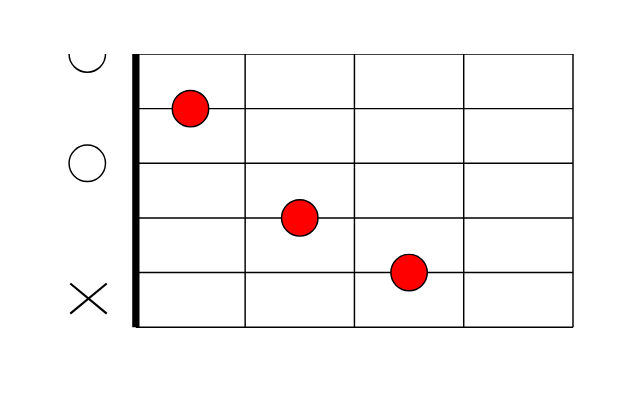
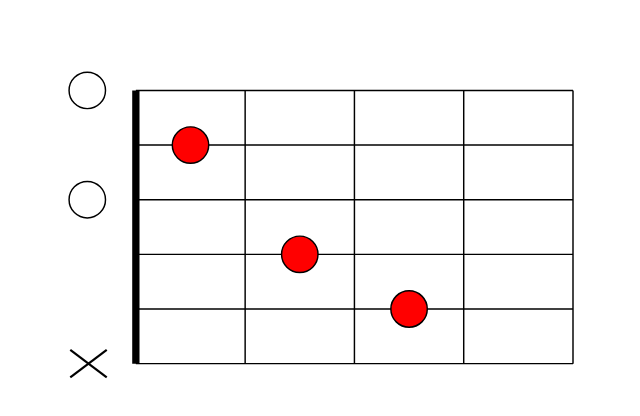
Before and after one commit to fedragon/guitar-practice, a Next.js app: page / in a window 1280 px wide. Shown: the top 416 px of the page, without its empty margins (271-911 px from the left). Built offline with nearby package versions, Linux system fonts and the light colour scheme.

Commit message:
Fix visualization of open/not played strings

```diff
--- a/components/guitar.tsx
+++ b/components/guitar.tsx
@@ -4,28 +4,29 @@ export default function Guitar({
   chord: [number, number, boolean][]
 }) {
   let base = 75
-  let nutoff = base + 25
+  let xoff = base + 25
+  let yoff = 50
   let width = base * 8
   let height = base * 5
 
   return (
     <svg xmlns="http://www.w3.org/2000/svg" viewBox="0 0 840 700" >
       {/* nut */}
-      <line x1={nutoff} y1={0} x2={nutoff} y2={height} stroke={"black"} strokeWidth={10} />
+      <line x1={xoff} y1={yoff} x2={xoff} y2={yoff + height} stroke={"black"} strokeWidth={10} />
 
       {/* frets */}
-      <line x1={nutoff + width / 4} y1={0} x2={nutoff + width / 4} y2={height} stroke={"black"} strokeWidth={2} />
-      <line x1={nutoff + width / 2} y1={0} x2={nutoff + width / 2} y2={height} stroke={"black"} strokeWidth={2} />
-      <line x1={nutoff + width / 4 * 3} y1={0} x2={nutoff + width / 4 * 3} y2={height} stroke={"black"} strokeWidth={2} />
-      <line x1={nutoff + width} y1={0} x2={nutoff + width} y2={height} stroke={"black"} strokeWidth={2} />
+      <line x1={xoff + width / 4} y1={yoff} x2={xoff + width / 4} y2={yoff + height} stroke={"black"} strokeWidth={2} />
+      <line x1={xoff + width / 2} y1={yoff} x2={xoff + width / 2} y2={yoff + height} stroke={"black"} strokeWidth={2} />
+      <line x1={xoff + width / 4 * 3} y1={yoff} x2={xoff + width / 4 * 3} y2={yoff + height} stroke={"black"} strokeWidth={2} />
+      <line x1={xoff + width} y1={yoff} x2={xoff + width} y2={yoff + height} stroke={"black"} strokeWidth={2} />
 
       {/* strings */}
-      <line x1={nutoff} y1={0} x2={nutoff + width} y2={0} stroke={"black"} strokeWidth={2} />
-      <line x1={nutoff} y1={base} x2={nutoff + width} y2={base} stroke={"black"} strokeWidth={2} />
-      <line x1={nutoff} y1={base * 2} x2={nutoff + width} y2={base * 2} stroke={"black"} strokeWidth={2} />
-      <line x1={nutoff} y1={base * 3} x2={nutoff + width} y2={base * 3} stroke={"black"} strokeWidth={2} />
-      <line x1={nutoff} y1={base * 4} x2={nutoff + width} y2={base * 4} stroke={"black"} strokeWidth={2} />
-      <line x1={nutoff} y1={height} x2={nutoff + width} y2={height} stroke={"black"} strokeWidth={2} />
+      <line x1={xoff} y1={yoff} x2={xoff + width} y2={yoff} stroke={"black"} strokeWidth={2} />
+      <line x1={xoff} y1={yoff + base} x2={xoff + width} y2={yoff + base} stroke={"black"} strokeWidth={2} />
+      <line x1={xoff} y1={yoff + base * 2} x2={xoff + width} y2={yoff + base * 2} stroke={"black"} strokeWidth={2} />
+      <line x1={xoff} y1={yoff + base * 3} x2={xoff + width} y2={yoff + base * 3} stroke={"black"} strokeWidth={2} />
+      <line x1={xoff} y1={yoff + base * 4} x2={xoff + width} y2={yoff + base * 4} stroke={"black"} strokeWidth={2} />
+      <line x1={xoff} y1={yoff + height} x2={xoff + width} y2={yoff + height} stroke={"black"} strokeWidth={2} />
 
       {chord.map(function (row: [number, number, boolean]) {
         const [fret, str, strum] = row
@@ -33,8 +34,8 @@ export default function Guitar({
         let gstring = str - 1
 
         if (strum) {
-          let cx = nutoff / 3
-          let cy = base * gstring
+          let cx = xoff / 3
+          let cy = yoff + base * gstring
           let radius = base / 3
           let fill = "red"
 
@@ -42,21 +43,21 @@ export default function Guitar({
             fill = "white"
             radius = base / 3
           } else if (fret == 1) {
-            cx = nutoff + base
+            cx = xoff + base
           } else if (fret > 1) {
-            cx = nutoff + base * (fret + 1) + base * (fret - 2)
+            cx = xoff + base * (fret + 1) + base * (fret - 2)
           }
 
           return (<circle cx={cx} cy={cy} r={radius} stroke={"black"} strokeWidth={2} fill={fill} />)
         } else {
           let x = base / 1.5
-          let y1 = base * (gstring - 1) * 1.05
-          let y2 = base * gstring * 0.95
+          let y1 = yoff + base * gstring * 1.05
+          let y2 = yoff + base * gstring * 0.95
 
           return (
             [
-              <line x1={10} y1={y1} x2={x+10} y2={y2} stroke={"black"} strokeWidth={3} />,
-              <line x1={x+10} y1={y1} x2={10} y2={y2} stroke={"black"} strokeWidth={3} />
+              <line x1={10} y1={y1} x2={x + 10} y2={y2} stroke={"black"} strokeWidth={3} />,
+              <line x1={x + 10} y1={y1} x2={10} y2={y2} stroke={"black"} strokeWidth={3} />
             ]
           )
         }
```
Also changed, not shown: pages/index.tsx (+8 -1 lines).
